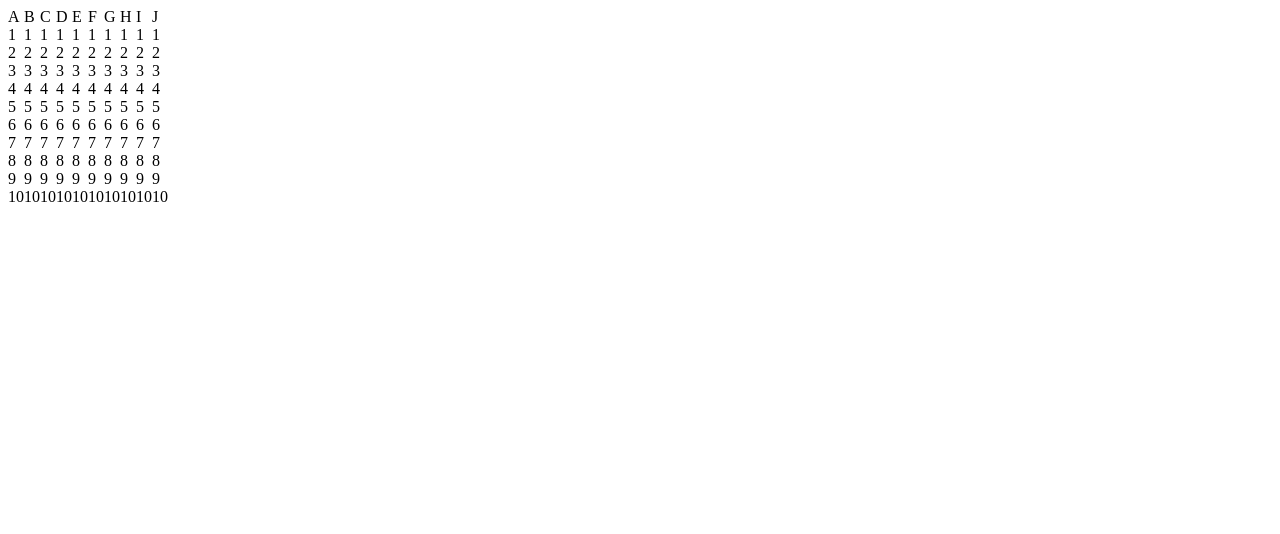
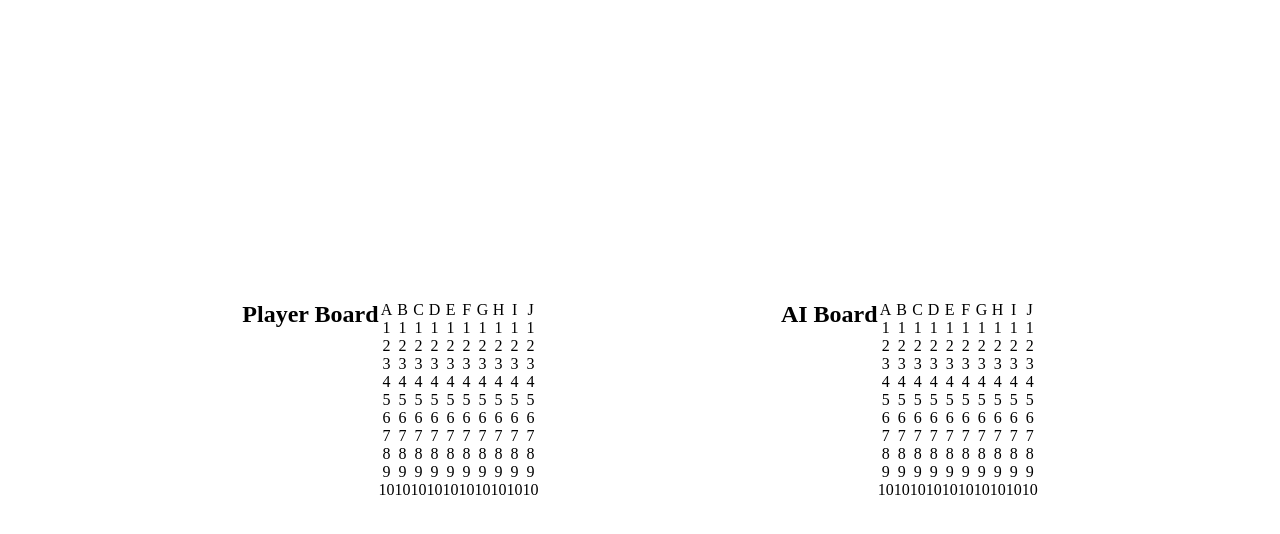
Before and after one commit to Marshnme/BattleShip, a website with bundled scripts: page index.html in a window 1280 px wide. Built offline with nearby package versions, Linux system fonts and the light colour scheme.

Commit message:
rendering player and ai boards, correct label rendering for both

```diff
--- a/scripts/gameLoop.js
+++ b/scripts/gameLoop.js
@@ -4,7 +4,7 @@ import player from './player-ai.js';
 
 const gameLoop = () => {
     const playerBoard = gameBoardFactory();
-    const aiBoard = gameBoardFactory();
+    const aiBoard = gameBoardFactory(true);
 
     playerBoard.placeShip(1, 'A-1', 'A-1');
     playerBoard.placeShip(4, 'C-4', 'F-4');
@@ -30,6 +30,7 @@ const gameLoop = () => {
     // }
 
     playerBoard.renderBoard();
+    aiBoard.renderBoard();
 };
 
 gameLoop();
--- a/scripts/gameboardFactory.js
+++ b/scripts/gameboardFactory.js
@@ -1,6 +1,6 @@
 import shipFactory from './shipFactory.js';
 
-const gameBoardFactory = () => {
+const gameBoardFactory = (ai = false) => {
     const letterColumns = ['A', 'B', 'C', 'D', 'E', 'F', 'G', 'H', 'I', 'J'];
     const numberRows = ['1', '2', '3', '4', '5', '6', '7', '8', '9', '10'];
     const missedShots = [];
@@ -134,7 +134,10 @@ const gameBoardFactory = () => {
 
     function renderBoard() {
         const gameboardParent = document.querySelector('.gameboards');
+        const boardTitle = document.createElement('h2');
+        boardTitle.textContent = `${ai ? 'AI Board' : 'Player Board'}`;
         const boardHolder = document.createElement('div');
+        boardHolder.classList.add('board-holder');
         for (let i = 0; i < letterColumns.length; i++) {
             const letterTiles = document.createElement('div');
             letterTiles.classList.add('letter-tiles');
@@ -147,8 +150,10 @@ const gameBoardFactory = () => {
                     `${letterColumns[i]}-${numberRows[j]}`
                 );
                 letterTiles.appendChild(numberTiles);
+                boardHolder.appendChild(letterTiles);
             }
-            gameboardParent.appendChild(letterTiles);
+            boardHolder.prepend(boardTitle);
+            gameboardParent.appendChild(boardHolder);
         }
     }
 
--- a/style.css
+++ b/style.css
@@ -1,3 +1,28 @@
+*{
+    box-sizing: border-box;
+    margin:0;
+    padding: 0;
+}
+
+html{
+    height:100vh;
+}
+
+body,.gameboards{
+    height: 100%;
+}
+
+
 .gameboards{
     display:flex;
+    justify-content: space-evenly;
+    align-items: center;
 }
+
+.board-holder{
+    display: flex;
+}
+
+.letter-tiles{
+    text-align: center;
+}
```
